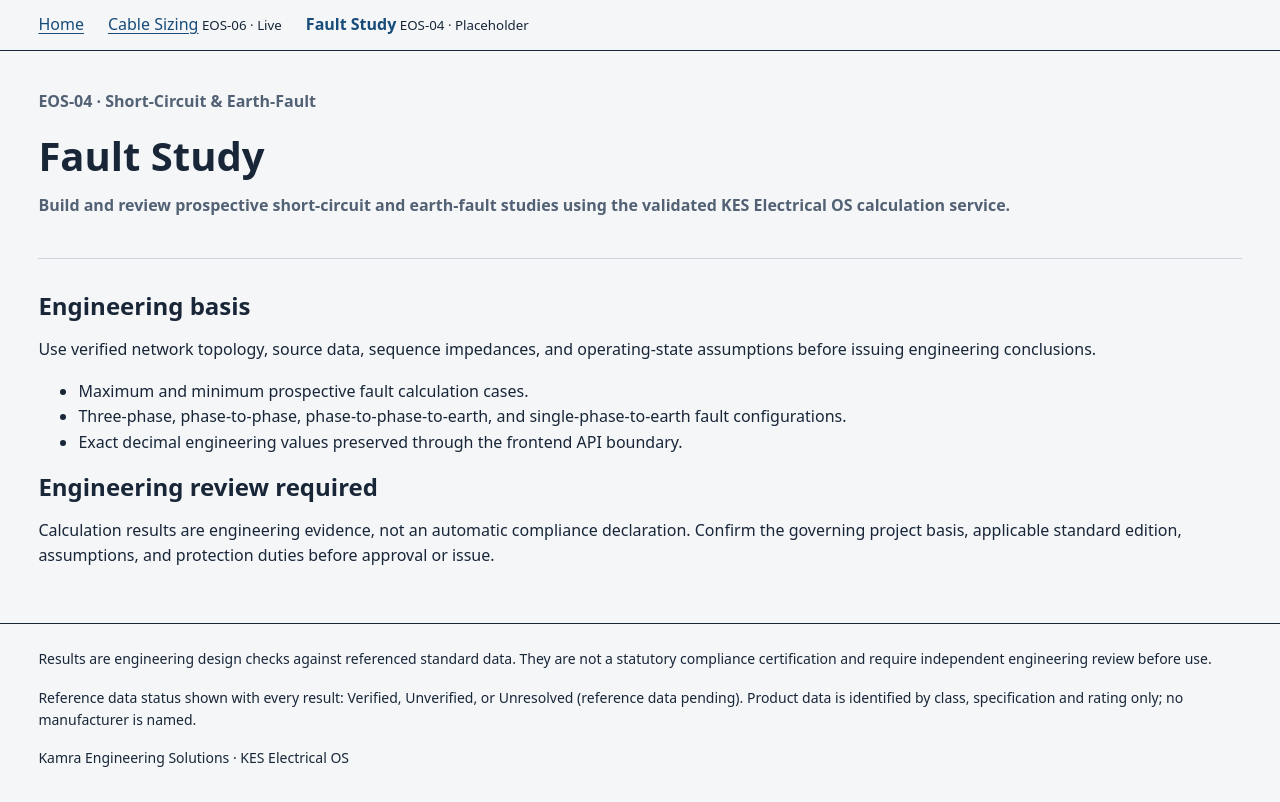
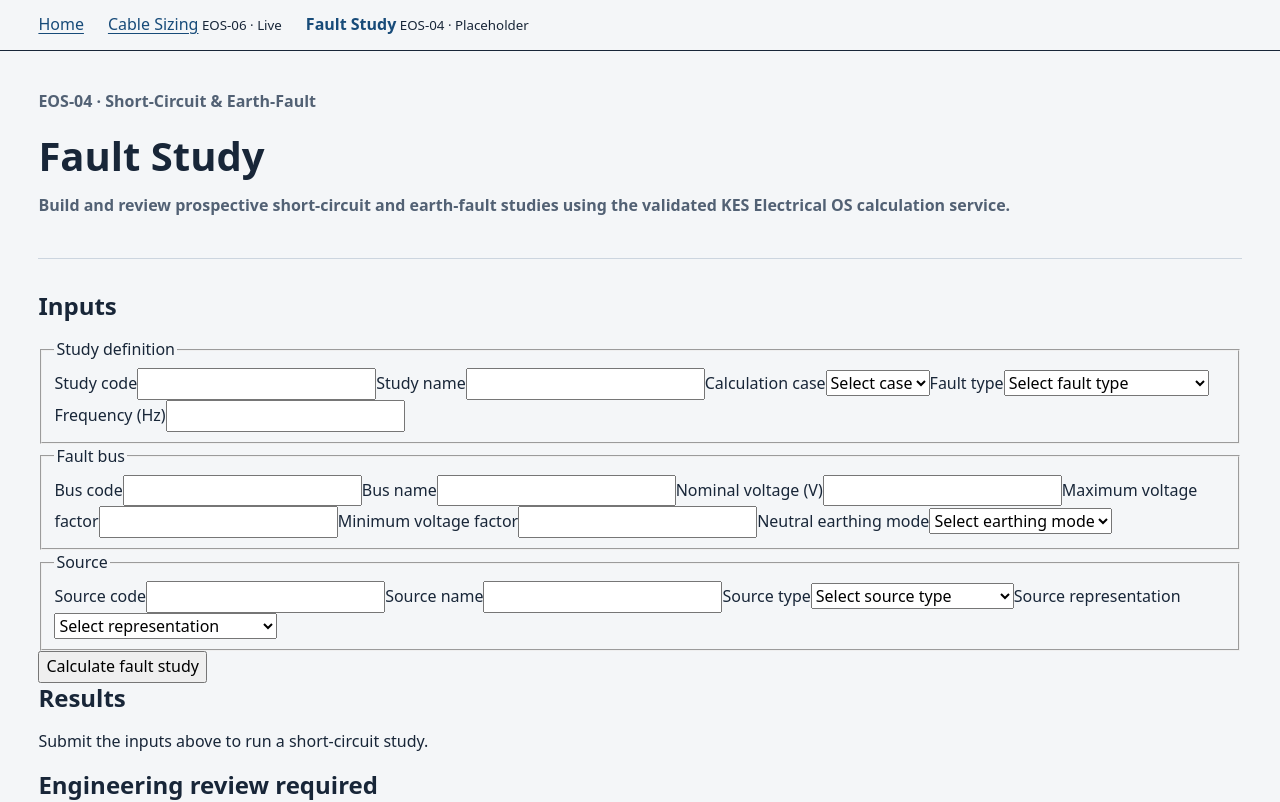
Before and after one commit to kamracp/KES_Electrical_OS, a React (Vite) app in the folder frontend/: page /fault-study in a window 1280 px wide. Shown: the top 802 px of the page. Built offline with nearby package versions, Linux system fonts and the light colour scheme.

Commit message:
KEOS-EOS04: Wire FaultStudyPage to the form, hook and result panels
Page and its test move together: the placeholder test asserted static text
that the wired page no longer renders.

```diff
--- a/frontend/src/pages/FaultStudyPage.tsx
+++ b/frontend/src/pages/FaultStudyPage.tsx
@@ -1,43 +1,88 @@
+import type { ShortCircuitStudyRequest } from "../services/fault";
+import { FaultStudyForm } from "../components/FaultStudyForm";
+import { FaultStudyResultPanel } from "../components/FaultStudyResultPanel";
+import { FaultWarningPanel } from "../components/FaultWarningPanel";
+import { useFaultStudy } from "../hooks/useFaultStudy";
+
+function describeError(error: unknown): string {
+  if (error instanceof Error && error.message.trim().length > 0) {
+    return error.message;
+  }
+  return "The short-circuit study could not be completed.";
+}
+
 export function FaultStudyPage() {
+  const { calculate, reset, result, error, isPending, isError } = useFaultStudy();
+
+  // Errors are surfaced through the hook state below, not thrown into the form.
+  async function handleSubmit(payload: ShortCircuitStudyRequest): Promise<void> {
+    try {
+      await calculate(payload);
+    } catch {
+      // Intentionally empty: isError / error already describe the failure.
+    }
+  }
+
   return (
     <main>
       <header>
         <p>EOS-04 · Short-Circuit &amp; Earth-Fault</p>
         <h1>Fault Study</h1>
         <p>
-          Build and review prospective short-circuit and earth-fault studies
-          using the validated KES Electrical OS calculation service.
+          Build and review prospective short-circuit and earth-fault studies using the validated
+          KES Electrical OS calculation service.
         </p>
       </header>
 
-      <section aria-labelledby="fault-study-basis-heading">
-        <h2 id="fault-study-basis-heading">Engineering basis</h2>
-        <p>
-          Use verified network topology, source data, sequence impedances, and
-          operating-state assumptions before issuing engineering conclusions.
-        </p>
-        <ul>
-          <li>Maximum and minimum prospective fault calculation cases.</li>
-          <li>
-            Three-phase, phase-to-phase, phase-to-phase-to-earth, and
-            single-phase-to-earth fault configurations.
-          </li>
-          <li>
-            Exact decimal engineering values preserved through the frontend API
-            boundary.
-          </li>
-        </ul>
+      <section aria-labelledby="fault-study-inputs-heading">
+        <h2 id="fault-study-inputs-heading">Inputs</h2>
+        <FaultStudyForm disabled={isPending} onSubmit={handleSubmit} />
+      </section>
+
+      <section aria-labelledby="fault-study-results-heading">
+        <h2 id="fault-study-results-heading">Results</h2>
+
+        {isPending ? (
+          <p role="status" data-calculation-state="pending">
+            Calculating fault currents…
+          </p>
+        ) : null}
+
+        {isError ? (
+          <p role="alert" data-calculation-state="error">
+            {describeError(error)}
+          </p>
+        ) : null}
+
+        {result ? (
+          <div data-calculation-state="success">
+            <FaultStudyResultPanel result={result} />
+            <FaultWarningPanel warnings={result.warnings} />
+            <p>
+              <button type="button" onClick={reset}>
+                Clear results
+              </button>
+            </p>
+          </div>
+        ) : null}
+
+        {!isPending && !isError && !result ? (
+          <p data-calculation-state="idle">
+            Submit the inputs above to run a short-circuit study.
+          </p>
+        ) : null}
       </section>
 
       <section aria-labelledby="fault-study-review-heading">
         <h2 id="fault-study-review-heading">Engineering review required</h2>
         <p>
-          Calculation results are engineering evidence, not an automatic
-          compliance declaration. Confirm the governing project basis,
-          applicable standard edition, assumptions, and protection duties
-          before approval or issue.
+          Calculation results are engineering evidence, not an automatic compliance declaration.
+          Confirm the governing project basis, applicable standard edition, network data,
+          assumptions and protection duties before approval or issue.
         </p>
       </section>
     </main>
   );
 }
+
+export default FaultStudyPage;
```
Also changed, not shown: 1 other file (tests, documents, lock files or other folders).
